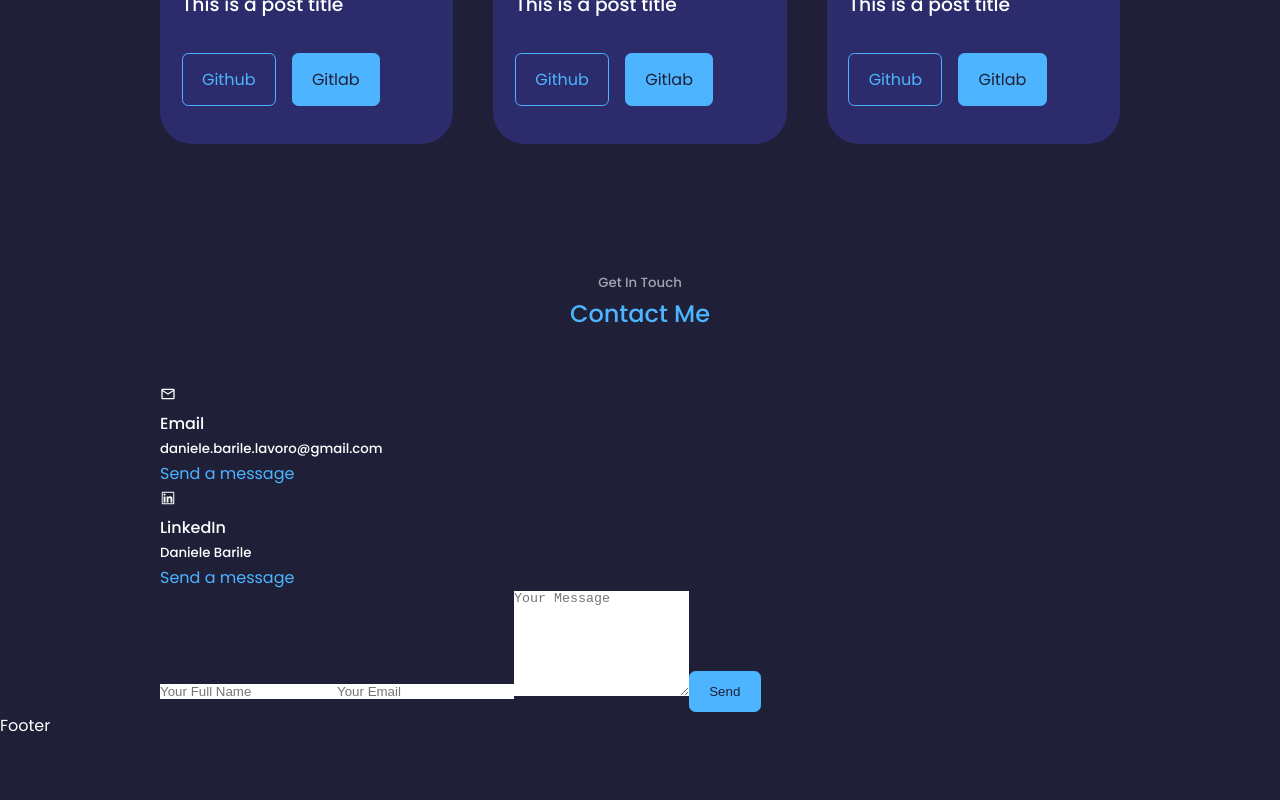
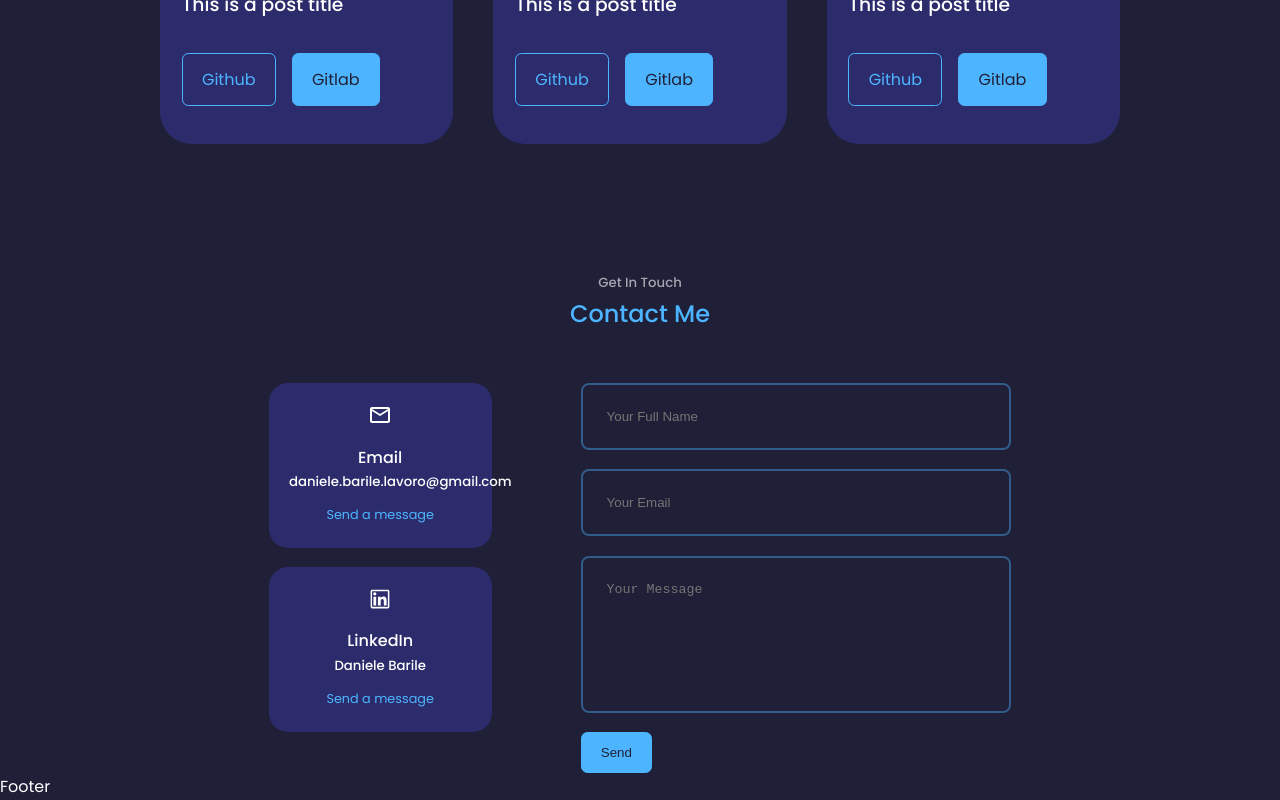
Before and after one commit to Ho3pLi/MyPlace, a React (Create React App) app: page / in a window 1280 px wide. Shown: the part 3102-3902 px from the top of the page. Before the commit the page ends 3842 px from the top, so only its background shows below. Built offline with nearby package versions, Linux system fonts and the light colour scheme.

Commit message:
Contact Component CSS
just fixed the css of the contact section

```diff
--- a/src/components/contact/Contact.jsx
+++ b/src/components/contact/Contact.jsx
@@ -16,7 +16,7 @@ const Contact = () => {
 
           <article className='contact__option'>
 
-            <MdOutlineEmail/>
+            <MdOutlineEmail className='contact__option-icon'/>
             <h4>Email</h4>
             <h5>daniele.barile.lavoro@gmail.com</h5>
             <a href="mailto:daniele.barile.lavoro@gmail.com">Send a message</a>
@@ -25,7 +25,7 @@ const Contact = () => {
 
           <article className='contact__option'>
 
-            <AiOutlineLinkedin/>
+            <AiOutlineLinkedin className='contact__option-icon'/>
             <h4>LinkedIn</h4>
             <h5>Daniele Barile</h5>
             <a href="https://www.linkedin.com/in/danielebarile/" target="_blank">Send a message</a>
--- a/src/components/contact/contact.css
+++ b/src/components/contact/contact.css
@@ -0,0 +1,80 @@
+.container.contact__container {
+
+    width: 58%;
+    display: grid;
+    grid-template-columns: 30% 58%;
+    gap: 12%;
+}
+
+.contact__options {
+
+    display: flex;
+    flex-direction: column;
+    gap: 1.2rem;
+}
+
+.contact__option {
+
+    background: var(--color-bg-variant);
+    padding: 1.2rem;
+    border-radius: 1.2rem;
+    text-align: center;
+    border: 1px solid transparent;
+    transition: var(--transition);
+}
+
+.contact__option:hover {
+
+    background: transparent;
+    border-color: var(--color-primary-variant);
+}
+
+.contact__option-icon {
+
+    font-size: 1.5rem;
+    margin-bottom: 0.5rem;
+}
+
+.contact__option a {
+
+    margin-top: 0.7rem;
+    display: inline-block;
+    font-size: 0.8rem;
+}
+
+form {
+
+    display: flex;
+    flex-direction: column;
+    gap: 1.2rem;
+}
+
+input, textarea {
+
+    width: 100%;
+    padding: 1.5rem;
+    border-radius: 0.5rem;
+    background: transparent;
+    border: 2px solid var(--color-primary-variant);
+    resize: none;
+    color: var(--color-white);
+}
+
+/* Media queries */
+
+@media screen and (max-width: 1024px){
+
+    .container.contact__container {
+
+        grid-template-columns: 1fr;
+        gap: 2rem;
+    }
+}
+
+@media screen and (max-width: 600px){
+
+    .container.contact__container {
+
+        width: var(--container-width-sm);
+    }
+}
```
